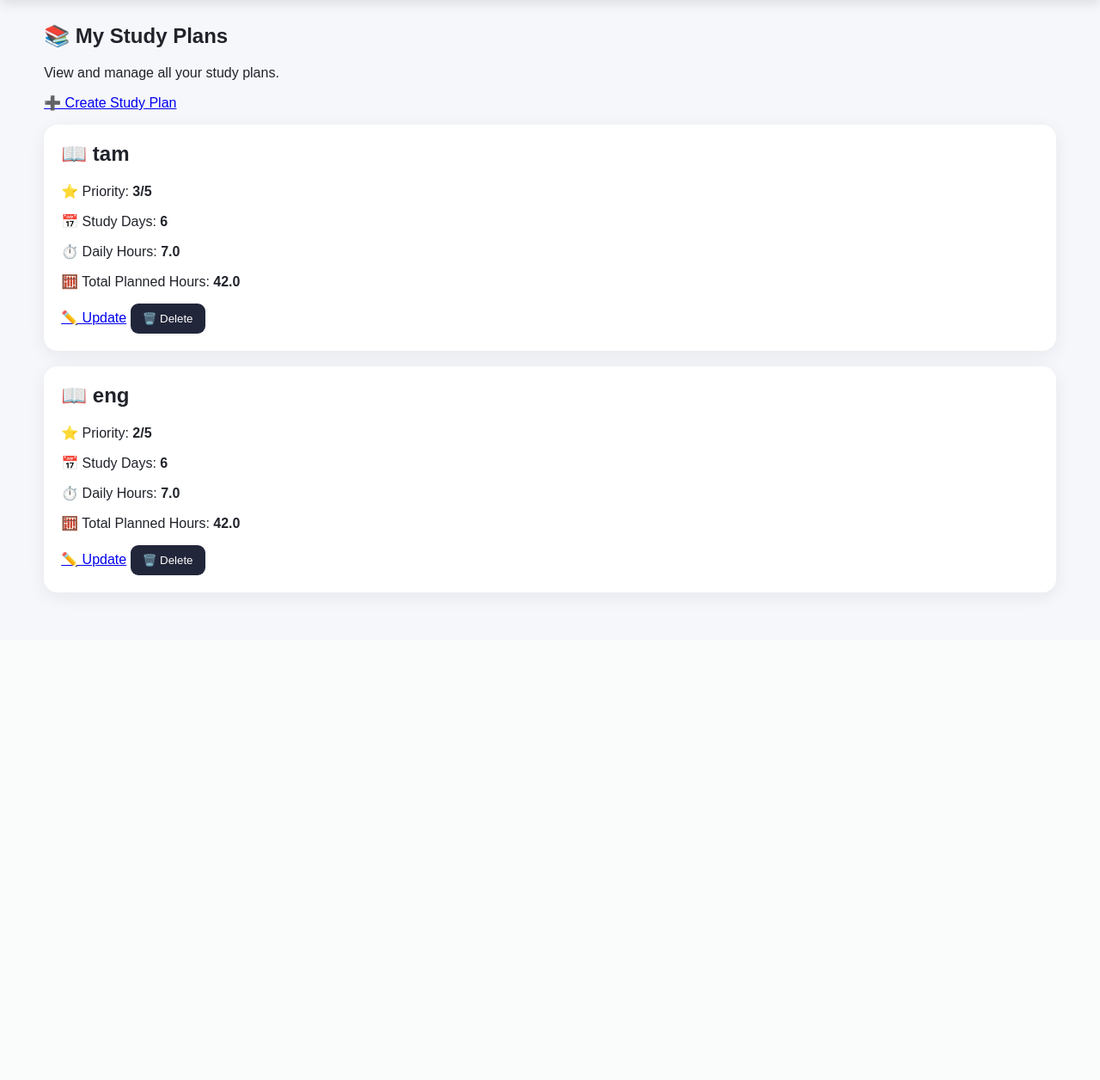
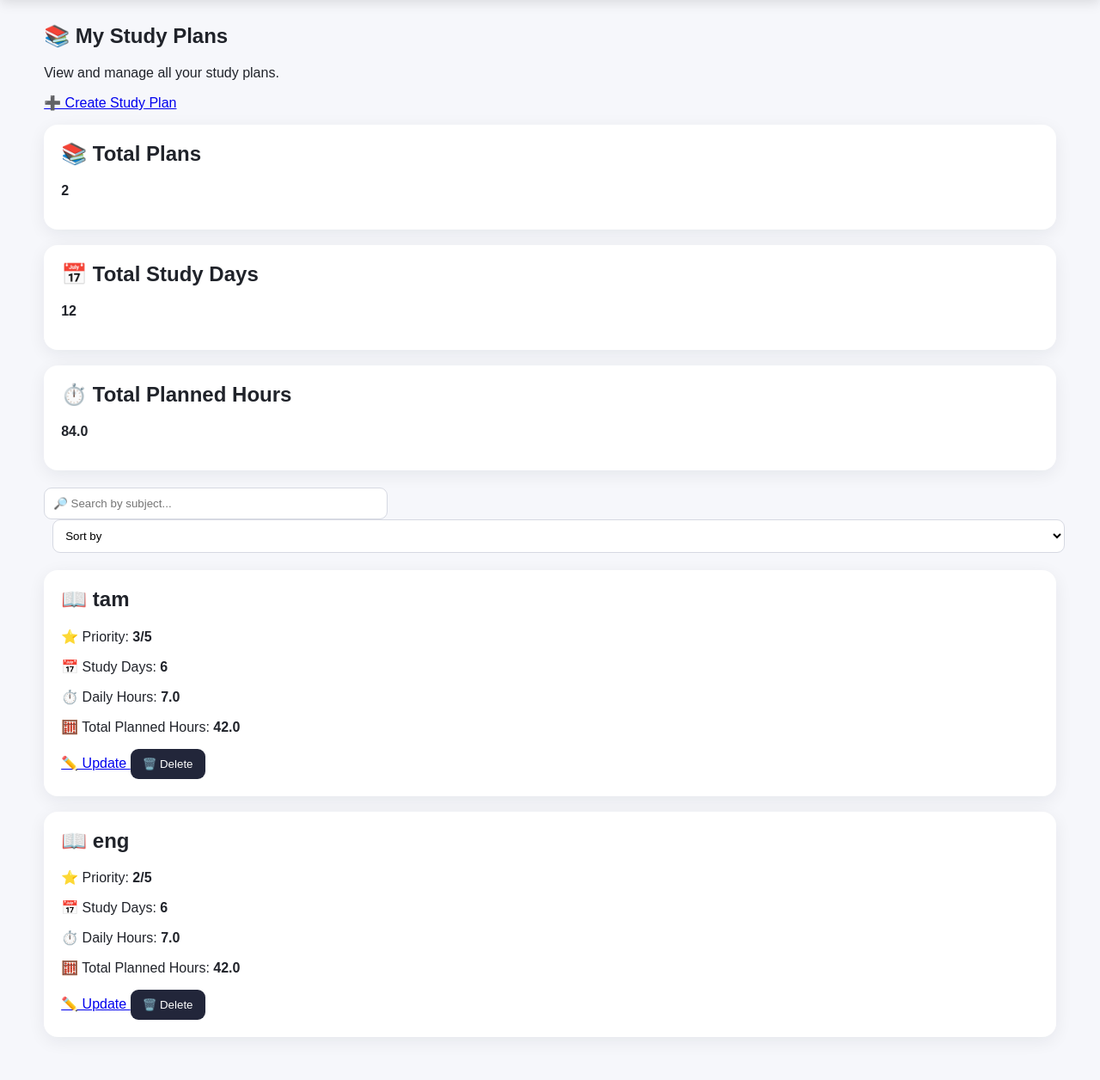
Before and after one commit to suryakarthika2912/smart-study-buddy, a Flask app: page /plans in a window 1280 px wide. Shown: the part 55-1311 px from the top of the page at 86% size. Before the commit the page ends 749 px from the top, so only its background shows below. Run offline with Flask 3, Linux system fonts and the light colour scheme; data comes from the database, SQL or seed files in the repository; both versions use the stored data as it was after the commit.

Commit message:
Add local study plan updates

```diff
--- a/templates/plans.html
+++ b/templates/plans.html
@@ -9,8 +9,10 @@
 </head>
 
 <body>
+
     <nav class="navbar">
         <div class="logo">📚 Smart Study Buddy</div>
+
         <div class="nav-links">
             <a href="/">🏠 Dashboard</a>
             <a href="/plans">📚 Study Plans</a>
@@ -20,44 +22,297 @@
         </div>
     </nav>
 
+
     <main class="container">
+
         <section>
+
             <h1>📚 My Study Plans</h1>
+
             <p>View and manage all your study plans.</p>
-            <p><a href="{{ url_for('add_plan') }}">➕ Create Study Plan</a></p>
+
+            <p>
+                <a href="{{ url_for('add_plan') }}">
+                    ➕ Create Study Plan
+                </a>
+            </p>
+
 
             {% if plans %}
+
+            <!-- ============================= -->
+            <!-- STUDY PLAN SUMMARY -->
+            <!-- ============================= -->
+
+            {% set summary = namespace(total_days=0, total_hours=0) %}
+
+            {% for plan in plans %}
+                {% set summary.total_days = summary.total_days + plan[4] %}
+                {% set summary.total_hours = summary.total_hours + plan[6] %}
+            {% endfor %}
+
+
             <div class="cards">
+
+                <div class="card">
+                    <h2>📚 Total Plans</h2>
+                    <p>
+                        <strong>{{ plans|length }}</strong>
+                    </p>
+                </div>
+
+
+                <div class="card">
+                    <h2>📅 Total Study Days</h2>
+                    <p>
+                        <strong>{{ summary.total_days }}</strong>
+                    </p>
+                </div>
+
+
+                <div class="card">
+                    <h2>⏱️ Total Planned Hours</h2>
+                    <p>
+                        <strong>{{ summary.total_hours }}</strong>
+                    </p>
+                </div>
+
+            </div>
+
+
+            <!-- ============================= -->
+            <!-- SEARCH AND SORT -->
+            <!-- ============================= -->
+
+            <div style="margin: 20px 0;">
+
+                <input
+                    type="text"
+                    id="planSearch"
+                    placeholder="🔎 Search by subject..."
+                    onkeyup="filterPlans()"
+                    style="padding: 10px; width: 100%; max-width: 400px;"
+                >
+
+
+                <select
+                    id="prioritySort"
+                    onchange="sortPlans()"
+                    style="padding: 10px; margin-left: 10px;"
+                >
+
+                    <option value="default">
+                        Sort by
+                    </option>
+
+                    <option value="high">
+                        Highest Priority
+                    </option>
+
+                    <option value="low">
+                        Lowest Priority
+                    </option>
+
+                </select>
+
+            </div>
+
+
+            <!-- ============================= -->
+            <!-- STUDY PLAN CARDS -->
+            <!-- ============================= -->
+
+            <div class="cards" id="plansContainer">
+
                 {% for plan in plans %}
-                <div class="card">
-                    <h2>📖 {{ plan[2] }}</h2>
-                    <p>⭐ Priority: <strong>{{ plan[3] }}/5</strong></p>
-                    <p>📅 Study Days: <strong>{{ plan[4] }}</strong></p>
-                    <p>⏱️ Daily Hours: <strong>{{ plan[5] }}</strong></p>
-                    <p>🧮 Total Planned Hours: <strong>{{ plan[6] }}</strong></p>
+
+                <div
+                    class="card plan-card"
+                    data-priority="{{ plan[3] }}"
+                >
+
+                    <h2>
+                        📖 {{ plan[2] }}
+                    </h2>
+
+
+                    <p>
+                        ⭐ Priority:
+                        <strong>{{ plan[3] }}/5</strong>
+                    </p>
+
+
+                    <p>
+                        📅 Study Days:
+                        <strong>{{ plan[4] }}</strong>
+                    </p>
+
+
+                    <p>
+                        ⏱️ Daily Hours:
+                        <strong>{{ plan[5] }}</strong>
+                    </p>
+
+
+                    <p>
+                        🧮 Total Planned Hours:
+                        <strong>{{ plan[6] }}</strong>
+                    </p>
+
+
                     <div style="margin-top: 15px;">
-                        <a href="{{ url_for('update_plan', plan_id=plan[0]) }}">✏️ Update</a>
-                       <form action="{{ url_for('delete_plan', plan_id=plan[0]) }}"
-      method="POST"
-      style="display: inline;"
-      onsubmit="return confirm('Are you sure you want to delete this study plan?');">
 
-    <button type="submit">🗑️ Delete</button>
+                        <a href="{{ url_for('update_plan', plan_id=plan[0]) }}">
+                            ✏️ Update
+                        </a>
 
-</form>
+
+                        <form
+                            action="{{ url_for('delete_plan', plan_id=plan[0]) }}"
+                            method="POST"
+                            style="display: inline;"
+                            onsubmit="return confirm('Are you sure you want to delete this study plan?');"
+                        >
+
+                            <button type="submit">
+                                🗑️ Delete
+                            </button>
+
+                        </form>
+
                     </div>
+
                 </div>
+
                 {% endfor %}
+
             </div>
+
+
             {% else %}
+
+            <!-- ============================= -->
+            <!-- NO PLANS -->
+            <!-- ============================= -->
+
             <div class="card">
+
                 <h2>📖 No Study Plans Yet</h2>
-                <p>Create your first study plan to get started.</p>
-                <a href="{{ url_for('add_plan') }}">➕ Create Study Plan</a>
+
+                <p>
+                    Create your first study plan to get started.
+                </p>
+
+                <a href="{{ url_for('add_plan') }}">
+                    ➕ Create Study Plan
+                </a>
+
             </div>
+
             {% endif %}
+
         </section>
+
     </main>
+
+
+    <!-- ============================= -->
+    <!-- SEARCH AND SORT SCRIPT -->
+    <!-- ============================= -->
+
+    <script>
+
+        function filterPlans() {
+
+            const searchInput =
+                document.getElementById("planSearch");
+
+            const searchText =
+                searchInput.value.toLowerCase();
+
+            const plans =
+                document.querySelectorAll(".plan-card");
+
+
+            plans.forEach(function(plan) {
+
+                const subject =
+                    plan.querySelector("h2").textContent.toLowerCase();
+
+
+                if (subject.includes(searchText)) {
+
+                    plan.style.display = "";
+
+                } else {
+
+                    plan.style.display = "none";
+
+                }
+
+            });
+
+        }
+
+
+        function sortPlans() {
+
+            const sortValue =
+                document.getElementById("prioritySort").value;
+
+            const container =
+                document.getElementById("plansContainer");
+
+            const plans =
+                Array.from(
+                    container.querySelectorAll(".plan-card")
+                );
+
+
+            if (sortValue === "default") {
+
+                location.reload();
+
+                return;
+
+            }
+
+
+            plans.sort(function(a, b) {
+
+                const priorityA =
+                    parseInt(a.dataset.priority);
+
+                const priorityB =
+                    parseInt(b.dataset.priority);
+
+
+                if (sortValue === "high") {
+
+                    return priorityB - priorityA;
+
+                }
+
+
+                if (sortValue === "low") {
+
+                    return priorityA - priorityB;
+
+                }
+
+            });
+
+
+            plans.forEach(function(plan) {
+
+                container.appendChild(plan);
+
+            });
+
+        }
+
+    </script>
+
 </body>
 
 </html>
```
Also changed, not shown: .kilo/check_progress.py (added), .kilo/remove_eng.py (added), study_buddy.db.
